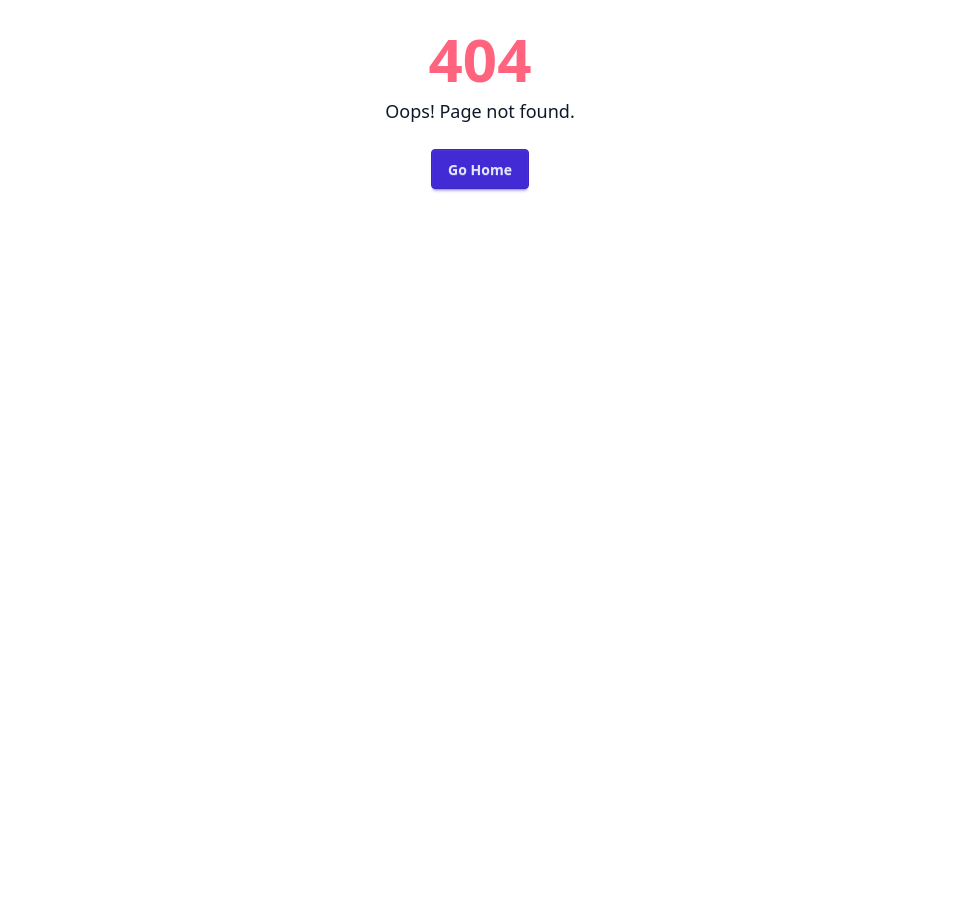
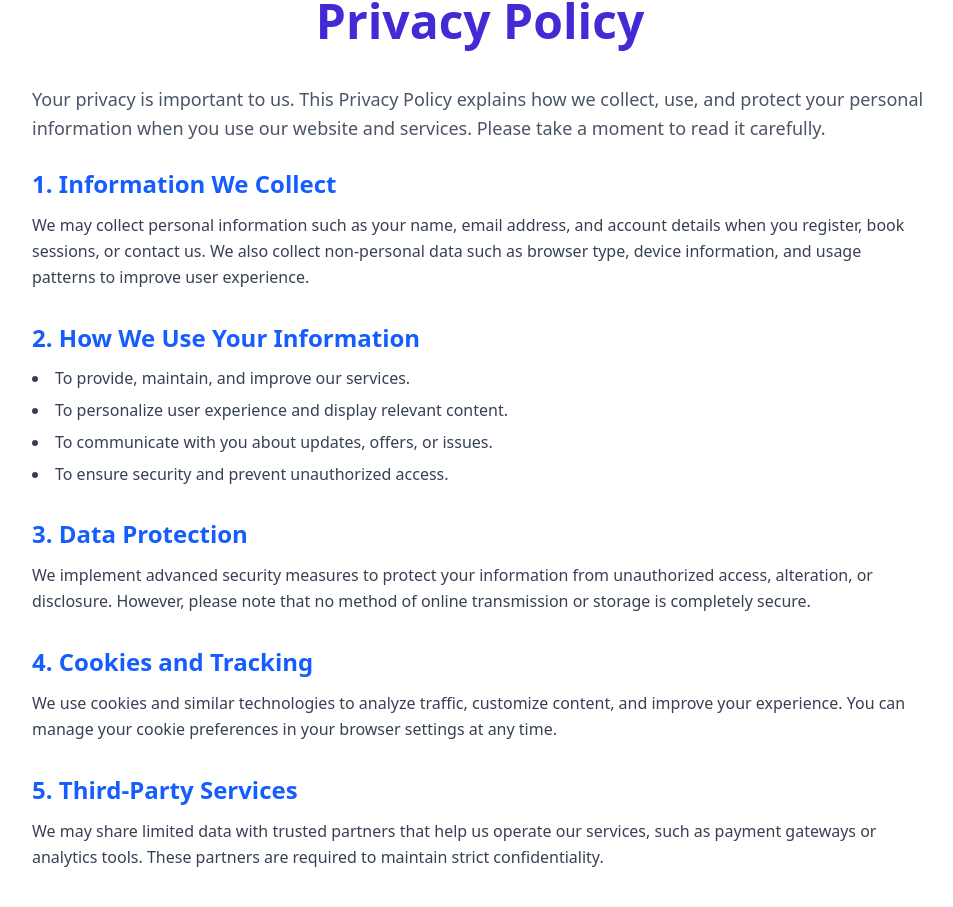
Before and after one commit to arsojeb/assignment-9, a React (Vite) app: page /privacy in a window 1280 px wide. Before the commit this address had no page. Shown: the part 211-1118 px from the top of the page, without its empty margins (160-1113 px from the left). Before the commit the page ends 800 px from the top, so only its background shows below. Built offline with nearby package versions, Linux system fonts and the light colour scheme; no server answers.

Commit message:
added Privacy Policy file

```diff
--- a/src/components/Footer.jsx
+++ b/src/components/Footer.jsx
@@ -18,7 +18,6 @@ export default function Footer() {
         <div className="flex flex-col sm:flex-row gap-4 text-sm">
           <Link to="/" className="hover:text-blue-500 transition-colors">Home</Link>
           <Link to="/about" className="hover:text-blue-500 transition-colors">About</Link>
-          <Link to="/services" className="hover:text-blue-500 transition-colors">Services</Link>
           <Link to="/privacy" className="hover:text-blue-500 transition-colors">Privacy Policy</Link>
         </div>
 
--- a/src/main.jsx
+++ b/src/main.jsx
@@ -18,6 +18,7 @@ import Error404 from "./pages/Error404";
 import LoginEmailLink from "./pages/LoginEmailLink";
 import FinishSignIn from "./pages/FinishSignIn";
 import Skills from "./pages/Skills";
+import Privacy from "./pages/Privacy";
 
 const router = createBrowserRouter([
   {
@@ -31,6 +32,7 @@ const router = createBrowserRouter([
       { path: "/login", element: <Login /> },
       { path: "/signup", element: <Signup /> },
       { path: "/skills", element: <Skills /> },
+      { path: "/privacy", element: <Privacy /> },
       { path: "/skills/:id", element: <SkillPage/> },
       { path: "/profile", element: <Profile /> },  // <-- Added route
       { path: "/login-email-link", element: <LoginEmailLink /> },
--- /dev/null
+++ b/src/pages/Privacy.jsx
@@ -0,0 +1,129 @@
+import React from "react";
+
+export default function Privacy() {
+  return (
+    <section className="min-h-screen bg-base-200 dark:bg-gray-900 text-gray-800 dark:text-gray-100 py-20 px-6 transition-colors duration-500">
+      <div className="max-w-5xl mx-auto bg-white dark:bg-gray-800 rounded-2xl shadow-lg p-10 md:p-16">
+        <h1 className="text-4xl md:text-5xl font-extrabold text-center text-primary dark:text-yellow-400 mb-10">
+          Privacy Policy
+        </h1>
+
+        <p className="text-gray-600 dark:text-gray-300 mb-6 text-lg leading-relaxed">
+          Your privacy is important to us. This Privacy Policy explains how we
+          collect, use, and protect your personal information when you use our
+          website and services. Please take a moment to read it carefully.
+        </p>
+
+        {/* SECTION 1 */}
+        <div className="mb-8">
+          <h2 className="text-2xl font-semibold mb-3 text-blue-600 dark:text-yellow-400">
+            1. Information We Collect
+          </h2>
+          <p className="text-gray-700 dark:text-gray-300 leading-relaxed">
+            We may collect personal information such as your name, email
+            address, and account details when you register, book sessions, or
+            contact us. We also collect non-personal data such as browser type,
+            device information, and usage patterns to improve user experience.
+          </p>
+        </div>
+
+        {/* SECTION 2 */}
+        <div className="mb-8">
+          <h2 className="text-2xl font-semibold mb-3 text-blue-600 dark:text-yellow-400">
+            2. How We Use Your Information
+          </h2>
+          <ul className="list-disc list-inside text-gray-700 dark:text-gray-300 space-y-2">
+            <li>To provide, maintain, and improve our services.</li>
+            <li>To personalize user experience and display relevant content.</li>
+            <li>To communicate with you about updates, offers, or issues.</li>
+            <li>To ensure security and prevent unauthorized access.</li>
+          </ul>
+        </div>
+
+        {/* SECTION 3 */}
+        <div className="mb-8">
+          <h2 className="text-2xl font-semibold mb-3 text-blue-600 dark:text-yellow-400">
+            3. Data Protection
+          </h2>
+          <p className="text-gray-700 dark:text-gray-300 leading-relaxed">
+            We implement advanced security measures to protect your information
+            from unauthorized access, alteration, or disclosure. However, please
+            note that no method of online transmission or storage is completely
+            secure.
+          </p>
+        </div>
+
+        {/* SECTION 4 */}
+        <div className="mb-8">
+          <h2 className="text-2xl font-semibold mb-3 text-blue-600 dark:text-yellow-400">
+            4. Cookies and Tracking
+          </h2>
+          <p className="text-gray-700 dark:text-gray-300 leading-relaxed">
+            We use cookies and similar technologies to analyze traffic,
+            customize content, and improve your experience. You can manage your
+            cookie preferences in your browser settings at any time.
+          </p>
+        </div>
+
+        {/* SECTION 5 */}
+        <div className="mb-8">
+          <h2 className="text-2xl font-semibold mb-3 text-blue-600 dark:text-yellow-400">
+            5. Third-Party Services
+          </h2>
+          <p className="text-gray-700 dark:text-gray-300 leading-relaxed">
+            We may share limited data with trusted partners that help us operate
+            our services, such as payment gateways or analytics tools. These
+            partners are required to maintain strict confidentiality.
+          </p>
+        </div>
+
+        {/* SECTION 6 */}
+        <div className="mb-8">
+          <h2 className="text-2xl font-semibold mb-3 text-blue-600 dark:text-yellow-400">
+            6. Your Rights
+          </h2>
+          <ul className="list-disc list-inside text-gray-700 dark:text-gray-300 space-y-2">
+            <li>Access and review the personal data we hold about you.</li>
+            <li>Request correction or deletion of your personal information.</li>
+            <li>Opt out of promotional communications at any time.</li>
+          </ul>
+        </div>
+
+        {/* SECTION 7 */}
+        <div className="mb-8">
+          <h2 className="text-2xl font-semibold mb-3 text-blue-600 dark:text-yellow-400">
+            7. Changes to This Policy
+          </h2>
+          <p className="text-gray-700 dark:text-gray-300 leading-relaxed">
+            We may update this Privacy Policy from time to time. Any significant
+            changes will be notified via our website or email so that you stay
+            informed.
+          </p>
+        </div>
+
+        {/* SECTION 8 */}
+        <div>
+          <h2 className="text-2xl font-semibold mb-3 text-blue-600 dark:text-yellow-400">
+            8. Contact Us
+          </h2>
+          <p className="text-gray-700 dark:text-gray-300 leading-relaxed">
+            If you have any questions or concerns about our Privacy Policy,
+            please reach out to us at:
+          </p>
+          <div className="mt-4">
+            <p className="font-medium">📧 Email:</p>
+            <p className="text-gray-700 dark:text-gray-300">support@skillhub.com</p>
+            <p className="font-medium mt-2">📍 Address:</p>
+            <p className="text-gray-700 dark:text-gray-300">
+              123 SkillHub Street, Learning City, World
+            </p>
+          </div>
+        </div>
+
+        <div className="text-center mt-12 text-gray-500 dark:text-gray-400 text-sm">
+          Last updated: November 2025
+        </div>
+      </div>
+    </section>
+  );
+}
```
